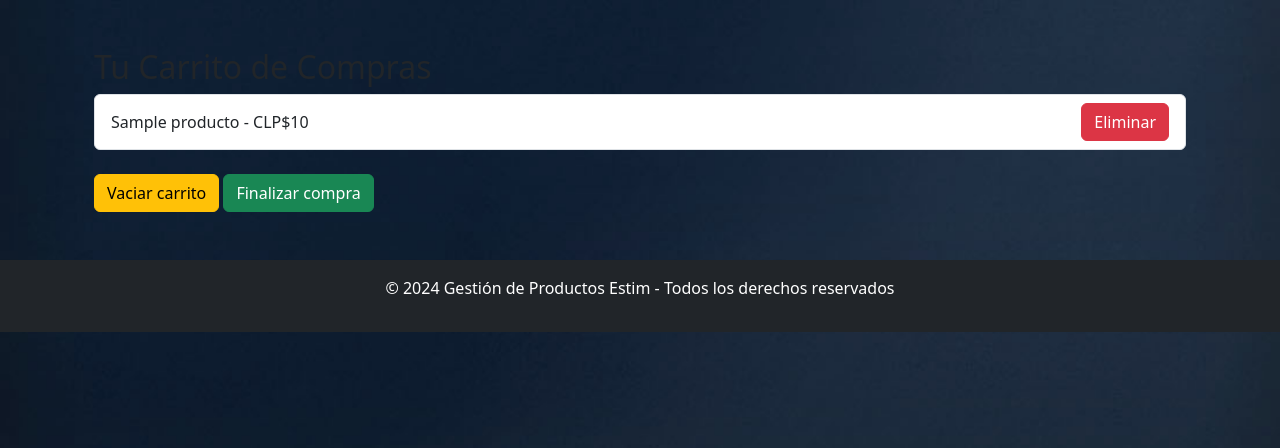
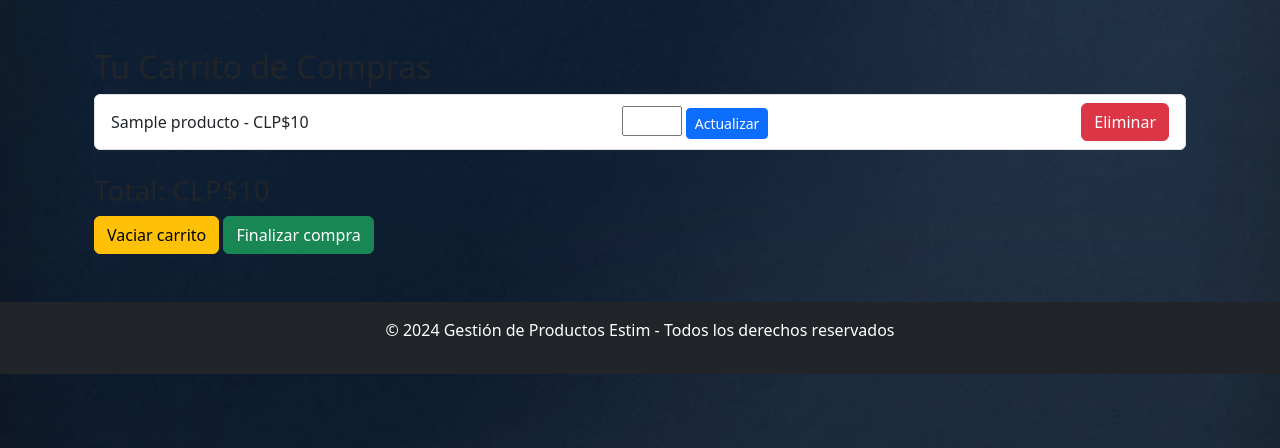
Before and after one commit to Blowser/biblioteca, a Django app: template tienda_juegos/juegos/templates/juegos/ver_carrito.html in a window 1280 px wide. Shown: the part 56-504 px from the top of the page. Run offline with Django 5.2, Linux system fonts and the light colour scheme; the template is opened without the code that fills it: most values are stand-ins (such as "Sample title", 1, 10 or a date in 2020).

Commit message:
Update ver_carrito.html
actualizacion carrito

```diff
--- a/tienda_juegos/juegos/templates/juegos/ver_carrito.html
+++ b/tienda_juegos/juegos/templates/juegos/ver_carrito.html
@@ -9,11 +9,17 @@
             {% for producto_sku, producto in carrito.items %}
             <li class="list-group-item d-flex justify-content-between align-items-center">
                 {{ producto.nombre }} - CLP${{ producto.precio }}
+                <form method="POST" action="{% url 'actualizar_cantidad_carrito' producto_sku %}" class="d-inline">
+                    {% csrf_token %}
+                    <input type="number" name="cantidad" value="{{ producto.cantidad }}" min="1" style="width: 60px;">
+                    <button type="submit" class="btn btn-primary btn-sm">Actualizar</button>
+                </form>
                 <a href="{% url 'eliminar_del_carrito' producto_sku %}" class="btn btn-danger">Eliminar</a>
             </li>
             {% endfor %}
         </ul>
         <div class="mt-4">
+            <h3>Total: CLP${{ total }}</h3>
             <a href="{% url 'vaciar_carrito' %}" class="btn btn-warning">Vaciar carrito</a>
             <a href="#" class="btn btn-success">Finalizar compra</a>
         </div>
```
